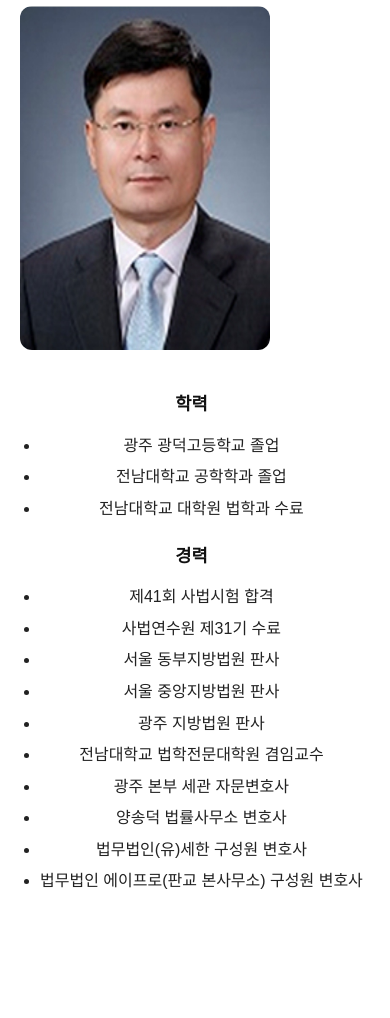
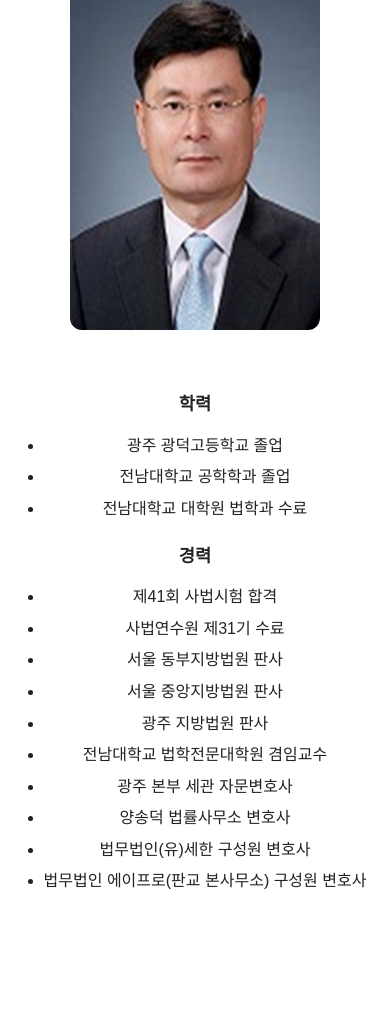
Before and after one commit to Michael-0825/homepage2, a plain HTML site: page index.html in a window 390 px wide. Shown: the part 936-1954 px from the top of the page. Drawn offline with Linux system fonts and the light colour scheme.

Commit message:
문자정렬시 프레임깨짐 개선

```diff
--- a/index.html
+++ b/index.html
@@ -40,9 +40,9 @@
 </header>
 <section class="intro">
 <h2>변호사 소개</h2>
-<div class="intro-content" style="display: flex !important; align-items: flex-start; gap: 40px;">
+<div class="intro-content">
 <img alt="박덕희 변호사 사진" src="img/박덕희.png"/>
-<div class="bio" style="margin: 0 !important; padding: 0 !important;">
+<div class="bio">
 <h3>학력</h3>
 <ul>
 <li>광주 광덕고등학교 졸업</li>
--- a/style.css
+++ b/style.css
@@ -1,48 +1,43 @@
 
-/* 전체 폰트 및 기본 설정 */
 body {
   font-family: 'Noto Sans KR', sans-serif;
   margin: 0;
   padding: 0;
+  color: #222;
   background-color: #fff;
-  color: #222;
 }
 
-/* 섹션 기본 여백 */
 section {
   padding: 60px 20px;
+  max-width: 1000px;
+  margin: 0 auto;
 }
 
-/* 제목 스타일 */
 h2 {
   font-size: 2rem;
   margin-bottom: 24px;
 }
 
-/* 변호사 소개 섹션: 이미지와 텍스트 정렬 */
 .intro-content {
   display: flex;
   align-items: flex-start;
   gap: 40px;
 }
 
-/* 변호사 사진 */
 .intro-content img {
   max-width: 250px;
   height: auto;
   border-radius: 12px;
 }
 
-/* 학력/경력 텍스트 박스 */
 .bio {
   margin: 0;
   padding: 0;
 }
 
 .bio h3 {
+  font-size: 1.1rem;
   margin-top: 0;
-  font-size: 1.1rem;
-  color: #111;
 }
 
 .bio ul {
@@ -50,12 +45,11 @@ h2 {
   margin: 10px 0 20px;
 }
 
-.bio ul li {
+.bio li {
+  line-height: 1.6;
   margin-bottom: 6px;
-  line-height: 1.6;
 }
 
-/* 반응형 대응 */
 @media (max-width: 768px) {
   .intro-content {
     flex-direction: column;
@@ -66,4 +60,8 @@ h2 {
   .bio {
     margin-top: 20px;
   }
+
+  section {
+    padding: 40px 16px;
+  }
 }
```
